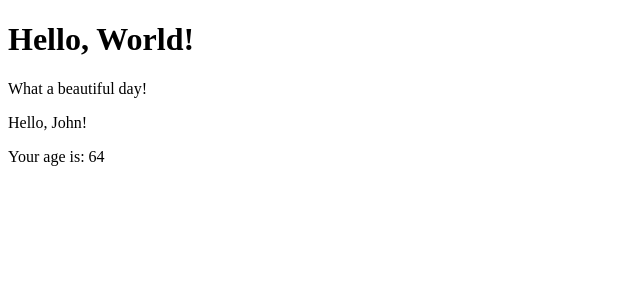
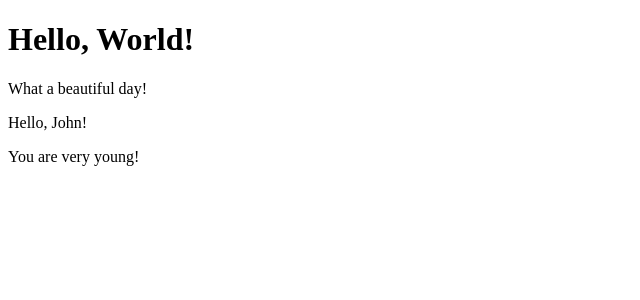
Before and after one commit to pincopops/react-exercises, a React (Create React App) app: page / in a window 1280 px wide. Shown: the top 300 px of the page, without its empty margins (0-640 px from the left). Built offline with nearby package versions, Linux system fonts and the light colour scheme.

Commit message:
Completamento conditional-rendering-05.

```diff
--- a/src/Age.js
+++ b/src/Age.js
@@ -3,6 +3,11 @@ import React from "react";
 
 export class Age extends React.Component{
     render(){
-        return <p>Your age is: {this.props.age}</p>
+        if(this.props.age > 18){
+            return <p>Your age is: {this.props.age}</p>
+        }
+        else{
+           return <p>You are very young!</p>
+        }
     }
 }
--- a/src/App.js
+++ b/src/App.js
@@ -6,7 +6,7 @@ export class App extends React.Component{
     render(){
         return <div>
                 <Hello />
-                <Welcome name='John' age='64' />
+                <Welcome name='John' age='16' />
             </div>
     }
 }
--- a/src/Welcome.js
+++ b/src/Welcome.js
@@ -5,25 +5,12 @@ import { Age } from "./Age";
 export class Welcome extends React.Component{
 
     render(){
-        //accedendo alle proprietà dell'oggetto 'this.props.name', ci siamo resi conto che ne avesse
-        //una chiamata props, la quale aveva come valore il nostro '<strong>nome</strong>'.
-        //così facendo abbiamo rintracciato il modo di passare al nostro attributo in App il
-        //tag strong e effettuare una valutazione condizionale, come espresso sotto, sul nome contenuto
-        //all'interno del tag stesso. Così facendo abbiamo potuto validare che il nome indicato fosse
-        //uguale a quello passato all'interno del tag strong, in App.js.
-        //codice utilizzato:
-        //if(this.props.name.props.children === 'John' ...)
 
-        if(this.props.name === 'John' && this.props.age > 18 && this.props.age <65){
+        if(this.props.name === 'John' && this.props.age <65){
             return <div>
                 <p>Hello, {this.props.name}!</p>
                 <Age age={this.props.age}/>
-
-
             </div>
-        }
-        if(this.props.age <= 18){
-            return <p>Hello, {this.props.name}!</p>
         }
         else{
             return 'Hello, User!';
```
